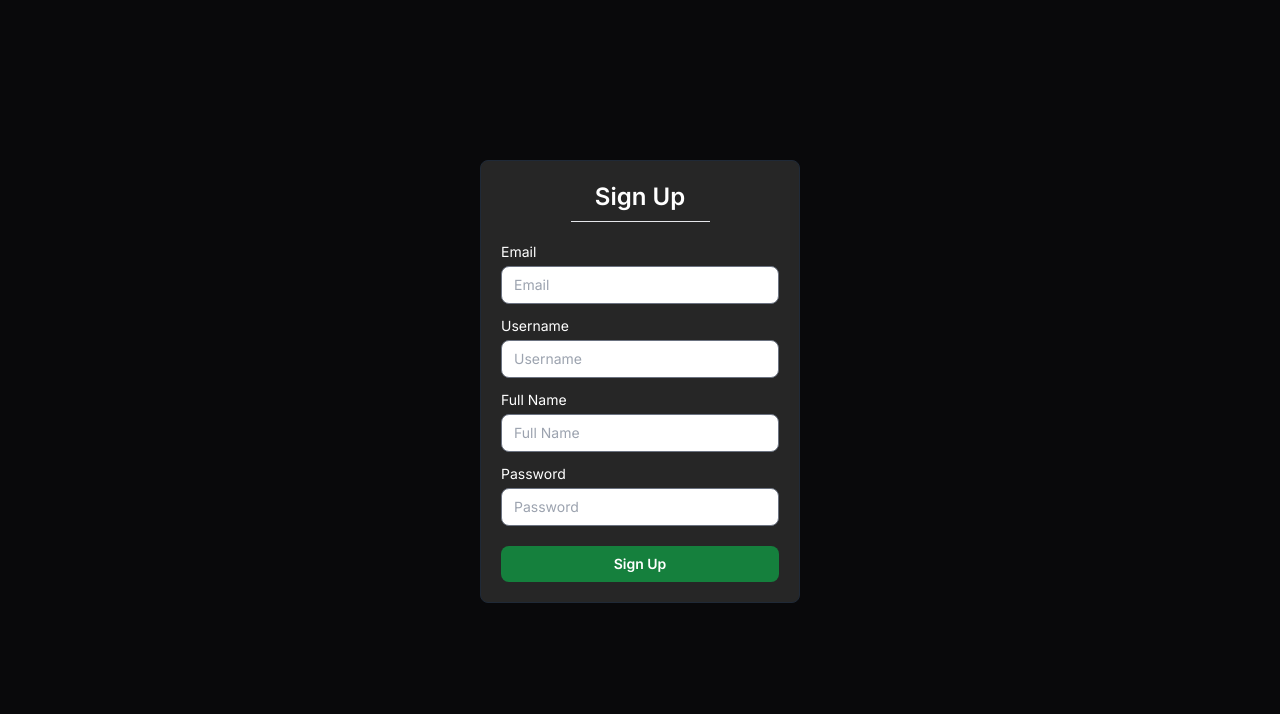
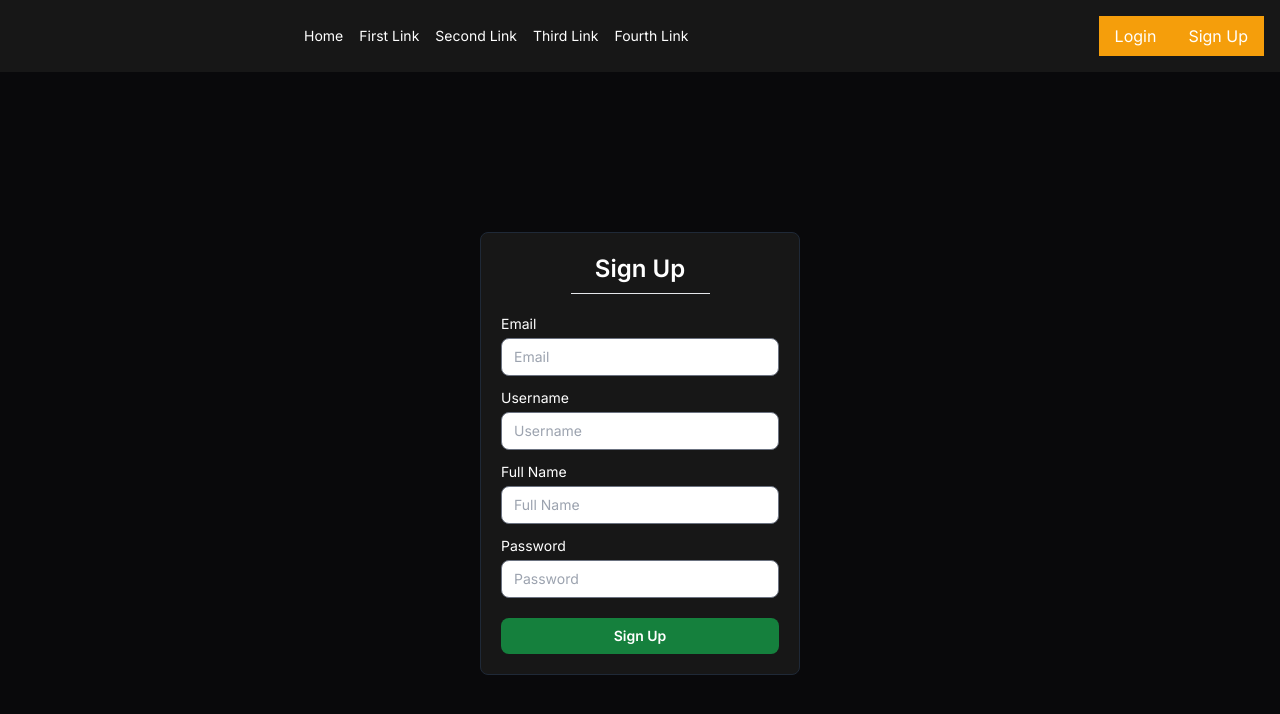
Before and after one commit to niemoo/front-end-library-apps, a Next.js app: page /register in a window 1280 px wide. Shown: the top 714 px of the page. Built offline with nearby package versions, Linux system fonts and the light colour scheme.

Commit message:
feat: add validation page
add register and login page

```diff
--- a/src/app/layout.js
+++ b/src/app/layout.jsx
@@ -1,3 +1,4 @@
+import Navbar from '@/components/Navbar';
 import { Inter } from 'next/font/google';
 import './globals.css';
 
@@ -11,7 +12,10 @@ export const metadata = {
 export default function RootLayout({ children }) {
   return (
     <html lang="en">
-      <body className={`${inter.className} bg-zinc-950`}>{children}</body>
+      <body className={`${inter.className} bg-zinc-950`}>
+        <Navbar />
+        {children}
+      </body>
     </html>
   );
 }
--- /dev/null
+++ b/src/app/login/page.jsx
@@ -0,0 +1,55 @@
+'use client';
+import LoginCard from '@/components/LoginCard';
+import axios from 'axios';
+import { useState, useEffect } from 'react';
+
+const Login = () => {
+  const [username, setUsername] = useState();
+  const [password, setPassword] = useState();
+  const [data, setData] = useState();
+  const [loading, setLoading] = useState();
+  const [error, setError] = useState();
+
+  const handleLogin = async (e) => {
+    e.preventDefault();
+    setLoading(true);
+    try {
+      const res = await axios.post('http://localhost:3300/login', { username: username, password: password });
+      setData(res.data);
+    } catch (err) {
+      console.error(`Error : ${err}`);
+      setError('Username atau Password Salah');
+    } finally {
+      setLoading(false);
+    }
+  };
+
+  const handleUsername = (e) => {
+    e.preventDefault();
+    setUsername(e.target.value);
+  };
+
+  const handlePassword = (e) => {
+    e.preventDefault();
+    setPassword(e.target.value);
+  };
+
+  useEffect(() => {
+    if (data) {
+      alert(data?.payload.message);
+    }
+
+    if (error) {
+      alert(error);
+      setError(null); // Clear the error state after showing the alert
+    }
+  }, [data, error]);
+
+  return (
+    <main>
+      <LoginCard onSubmit={handleLogin} onUsernameChange={handleUsername} onPasswordChange={handlePassword} isLoading={loading} />
+    </main>
+  );
+};
+
+export default Login;
--- a/src/app/page.js
+++ b/src/app/page.jsx
@@ -1,7 +1,7 @@
 const Home = () => {
   return (
     <main className="">
-      <h1>Halaman Utama</h1>
+      <h1 className="text-white">Halaman Utama</h1>
     </main>
   );
 };
--- a/src/app/register/page.jsx
+++ b/src/app/register/page.jsx
@@ -1,9 +1,47 @@
+'use client';
+
+import axios from 'axios';
+import { useState } from 'react';
+
 const { default: SignUpCard } = require('@/components/SignUpCard');
 
 const SignUp = () => {
+  const [email, setEmail] = useState();
+  const [username, setUsername] = useState();
+  const [name, setName] = useState();
+  const [password, setPassword] = useState();
+
+  const handleSubmitForm = async () => {
+    try {
+      const res = await axios.post('http://localhost:3300/register', { email: email, username: username, name: name, password: password });
+    } catch (err) {
+      console.error(`Error : ${err}`);
+    }
+  };
+
+  const handleSetEmail = (e) => {
+    e.preventDefault();
+    setEmail(e.target.value);
+  };
+
+  const handleSetUsername = (e) => {
+    e.preventDefault();
+    setUsername(e.target.value);
+  };
+
+  const handleSetName = (e) => {
+    e.preventDefault();
+    setName(e.target.value);
+  };
+
+  const handleSetPassword = (e) => {
+    e.preventDefault();
+    setPassword(e.target.value);
+  };
+
   return (
     <main className="max-w-screen-xl h-full mx-auto">
-      <SignUpCard />
+      <SignUpCard onSubmit={handleSubmitForm} onEmailChange={handleSetEmail} onUsernameChange={handleSetUsername} onNameChange={handleSetName} onPasswordChange={handleSetPassword} />
     </main>
   );
 };
--- /dev/null
+++ b/src/components/LoginCard/index.jsx
@@ -0,0 +1,23 @@
+const LoginCard = ({ onSubmit, onUsernameChange, onPasswordChange, isLoading }) => {
+  return (
+    <form className="bg-neutral-900 w-80 mx-auto mt-40 p-5 rounded-lg border border-gray-800" onSubmit={onSubmit}>
+      <h1 className="text-2xl font-semibold text-white text-center mb-2">Login</h1>
+      <hr className="mb-5 w-1/2 mx-auto" />
+
+      <div>
+        <h3 className="text-white text-sm mb-1">Username</h3>
+        <input type="text" className="py-2 px-3 text-sm text-black rounded-lg w-full border border-gray-500" placeholder="Username" required onChange={onUsernameChange} />
+      </div>
+
+      <div className="mt-3">
+        <h3 className="text-white text-sm mb-1">Password</h3>
+        <input type="password" className="py-2 px-3 text-sm text-black rounded-lg w-full border border-gray-500" placeholder="Password" required onChange={onPasswordChange} />
+      </div>
+      <button className={`text-center mt-5 p-2 rounded-lg w-full border-gray-300 text-sm font-semibold text-white ${isLoading ? 'bg-green-900' : 'bg-green-700 hover:bg-green-600'}`} disabled={isLoading}>
+        {isLoading ? 'Logging In...' : 'Login'}
+      </button>
+    </form>
+  );
+};
+
+export default LoginCard;
--- /dev/null
+++ b/src/components/Navbar/index.jsx
@@ -0,0 +1,56 @@
+'use client';
+
+import Link from 'next/link';
+import { useState } from 'react';
+
+const Navbar = () => {
+  const [isOpen, setIsOpen] = useState(false);
+
+  return (
+    <nav className="p-4 bg-neutral-900">
+      <div className="flex items-center justify-between flex-wrap max-w-screen-xl mx-auto">
+        <div className="flex items-center flex-shrink-0 text-white mr-6 lg:mr-72">{/* <img src={locofy} className="w-100 h-10 mr-2" alt="Logo" /> */}</div>
+        <div className="block lg:hidden">
+          <button onClick={() => setIsOpen(!isOpen)} className="flex items-center px-3 py-2 rounded text-white hover:text-black-400">
+            <svg className={`fill-current h-3 w-3 ${isOpen ? 'hidden' : 'block'}`} viewBox="0 0 20 20" xmlns="http://www.w3.org/2000/svg">
+              <path d="M0 3h20v2H0V3zm0 6h20v2H0V9zm0 6h20v2H0v-2z" />
+            </svg>
+            <svg className={`fill-current h-3 w-3 ${isOpen ? 'block' : 'hidden'}`} viewBox="0 0 20 20" xmlns="http://www.w3.org/2000/svg">
+              <path d="M10 8.586L2.929 1.515 1.515 2.929 8.586 10l-7.071 7.071 1.414 1.414L10 11.414l7.071 7.071 1.414-1.414L11.414 10l7.071-7.071-1.414-1.414L10 8.586z" />
+            </svg>
+          </button>
+        </div>
+        <div className={`w-full block flex-grow lg:flex lg:items-center lg:w-auto ${isOpen ? 'block' : 'hidden'}`}>
+          <div className="text-sm lg:flex-grow">
+            <Link href="/" className="block mt-4 lg:inline-block lg:mt-0 text-white mr-4 hover:text-emerald-500">
+              Home
+            </Link>
+            <a href="#" className="block mt-4 lg:inline-block lg:mt-0 text-white mr-4">
+              First Link
+            </a>
+            <a href="#" className="block mt-4 lg:inline-block lg:mt-0 text-white mr-4">
+              Second Link
+            </a>
+            <a href="#" className="block mt-4 lg:inline-block lg:mt-0 text-white mr-4">
+              Third Link
+            </a>
+            <a href="#" className="block mt-4 lg:inline-block lg:mt-0 text-white mr-4">
+              Fourth Link
+            </a>
+          </div>
+          <div>
+            <button className="inline-flex items-center bg-amber-500 border-0 py-2 px-4 text-white hover:bg-amber-600">
+              <Link href="/login">Login</Link>
+            </button>
+            <button className="inline-flex items-center bg-amber-500 border-0 py-2 px-4 text-white hover:bg-amber-600">
+              <Link href="/register">Sign Up</Link>
+            </button>
+          </div>
+          <div></div>
+        </div>
+      </div>
+    </nav>
+  );
+};
+
+export default Navbar;
--- a/src/components/SignUpCard.jsx
+++ /dev/null
@@ -1,28 +0,0 @@
-const SignUpCard = () => {
-  return (
-    <form className="bg-neutral-800 w-80 mx-auto mt-40 p-5 rounded-lg border border-gray-800">
-      <h1 className="text-2xl font-semibold text-white text-center mb-2">Sign Up</h1>
-      <hr className="mb-5 w-1/2 mx-auto" />
-
-      <div>
-        <h3 className="text-white text-sm mb-1">Email</h3>
-        <input type="email" className="py-2 px-3 text-sm text-black rounded-lg w-full border border-gray-500" placeholder="Email" required />
-      </div>
-      <div className="mt-3">
-        <h3 className="text-white text-sm mb-1">Username</h3>
-        <input type="text" className="py-2 px-3 text-sm text-black rounded-lg w-full border border-gray-500" placeholder="Username" required />
-      </div>
-      <div className="mt-3">
-        <h3 className="text-white text-sm mb-1">Full Name</h3>
-        <input type="text" className="py-2 px-3 text-sm text-black rounded-lg w-full border border-gray-500" placeholder="Full Name" required />
-      </div>
-      <div className="mt-3">
-        <h3 className="text-white text-sm mb-1">Password</h3>
-        <input type="password" className="py-2 px-3 text-sm text-black rounded-lg w-full border border-gray-500" placeholder="Password" required />
-      </div>
-      <button className="bg-green-700 hover:bg-green-600 text-center mt-5 p-2 rounded-lg w-full border-gray-300 text-sm font-semibold text-white">Sign Up</button>
-    </form>
-  );
-};
-
-export default SignUpCard;
--- /dev/null
+++ b/src/components/SignUpCard/index.jsx
@@ -0,0 +1,28 @@
+const SignUpCard = ({ onSubmit, onEmailChange, onUsernameChange, onNameChange, onPasswordChange }) => {
+  return (
+    <form className="bg-neutral-900 w-80 mx-auto mt-40 p-5 rounded-lg border border-gray-800" onSubmit={onSubmit}>
+      <h1 className="text-2xl font-semibold text-white text-center mb-2">Sign Up</h1>
+      <hr className="mb-5 w-1/2 mx-auto" />
+
+      <div>
+        <h3 className="text-white text-sm mb-1">Email</h3>
+        <input type="email" className="py-2 px-3 text-sm text-black rounded-lg w-full border border-gray-500" placeholder="Email" required onChange={onEmailChange} />
+      </div>
+      <div className="mt-3">
+        <h3 className="text-white text-sm mb-1">Username</h3>
+        <input type="text" className="py-2 px-3 text-sm text-black rounded-lg w-full border border-gray-500" placeholder="Username" required onChange={onUsernameChange} />
+      </div>
+      <div className="mt-3">
+        <h3 className="text-white text-sm mb-1">Full Name</h3>
+        <input type="text" className="py-2 px-3 text-sm text-black rounded-lg w-full border border-gray-500" placeholder="Full Name" required onChange={onNameChange} />
+      </div>
+      <div className="mt-3">
+        <h3 className="text-white text-sm mb-1">Password</h3>
+        <input type="password" className="py-2 px-3 text-sm text-black rounded-lg w-full border border-gray-500" placeholder="Password" required onChange={onPasswordChange} />
+      </div>
+      <button className="bg-green-700 hover:bg-green-600 text-center mt-5 p-2 rounded-lg w-full border-gray-300 text-sm font-semibold text-white">Sign Up</button>
+    </form>
+  );
+};
+
+export default SignUpCard;
--- a/tailwind.config.js
+++ b/tailwind.config.js
@@ -1,18 +1,13 @@
 /** @type {import('tailwindcss').Config} */
 module.exports = {
-  content: [
-    './src/pages/**/*.{js,ts,jsx,tsx,mdx}',
-    './src/components/**/*.{js,ts,jsx,tsx,mdx}',
-    './src/app/**/*.{js,ts,jsx,tsx,mdx}',
-  ],
+  content: ['./src/pages/**/*.{js,ts,jsx,tsx,mdx}', './src/components/**/*.{js,ts,jsx,tsx,mdx}', './src/app/**/*.{js,ts,jsx,tsx,mdx}'],
   theme: {
     extend: {
       backgroundImage: {
         'gradient-radial': 'radial-gradient(var(--tw-gradient-stops))',
-        'gradient-conic':
-          'conic-gradient(from 180deg at 50% 50%, var(--tw-gradient-stops))',
+        'gradient-conic': 'conic-gradient(from 180deg at 50% 50%, var(--tw-gradient-stops))',
       },
     },
   },
   plugins: [],
-}
+};
```
Also changed, not shown: package.json (+5 -2 lines), 1 other file (tests, documents, lock files or other folders).
